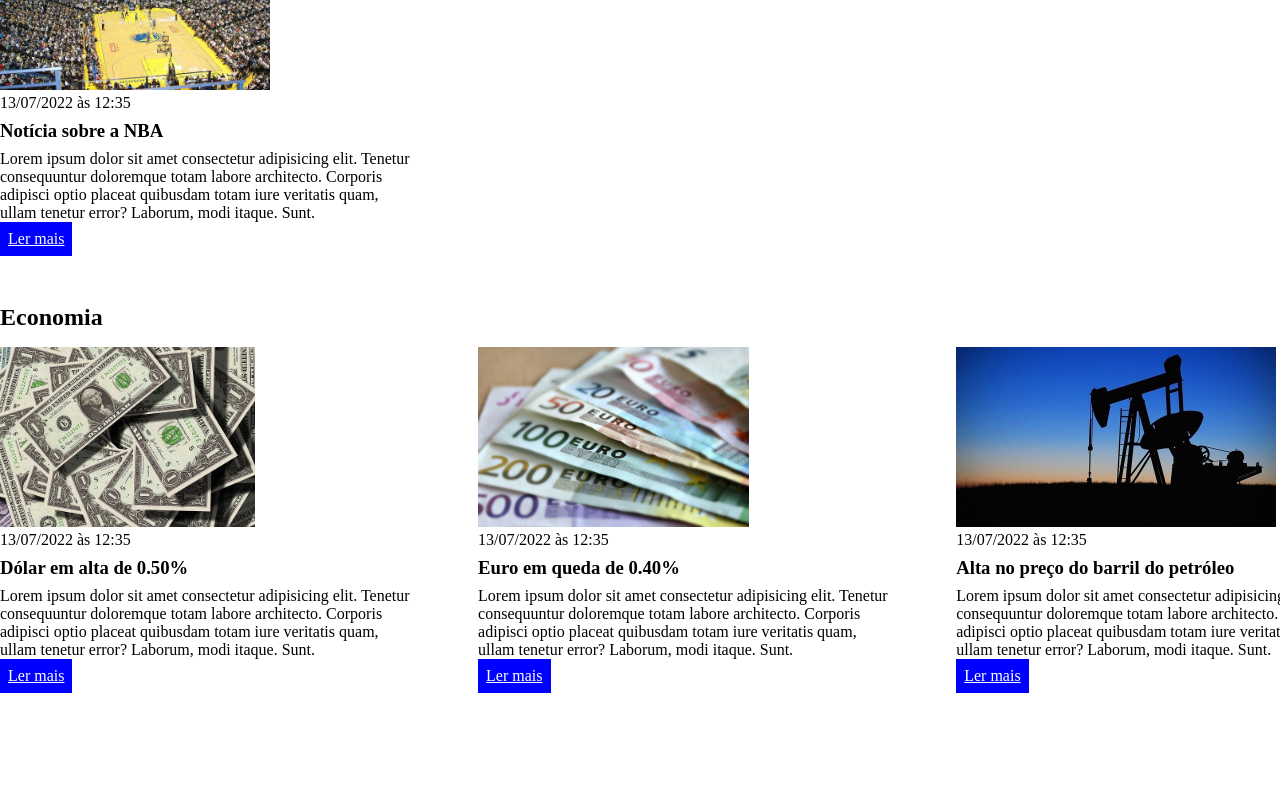
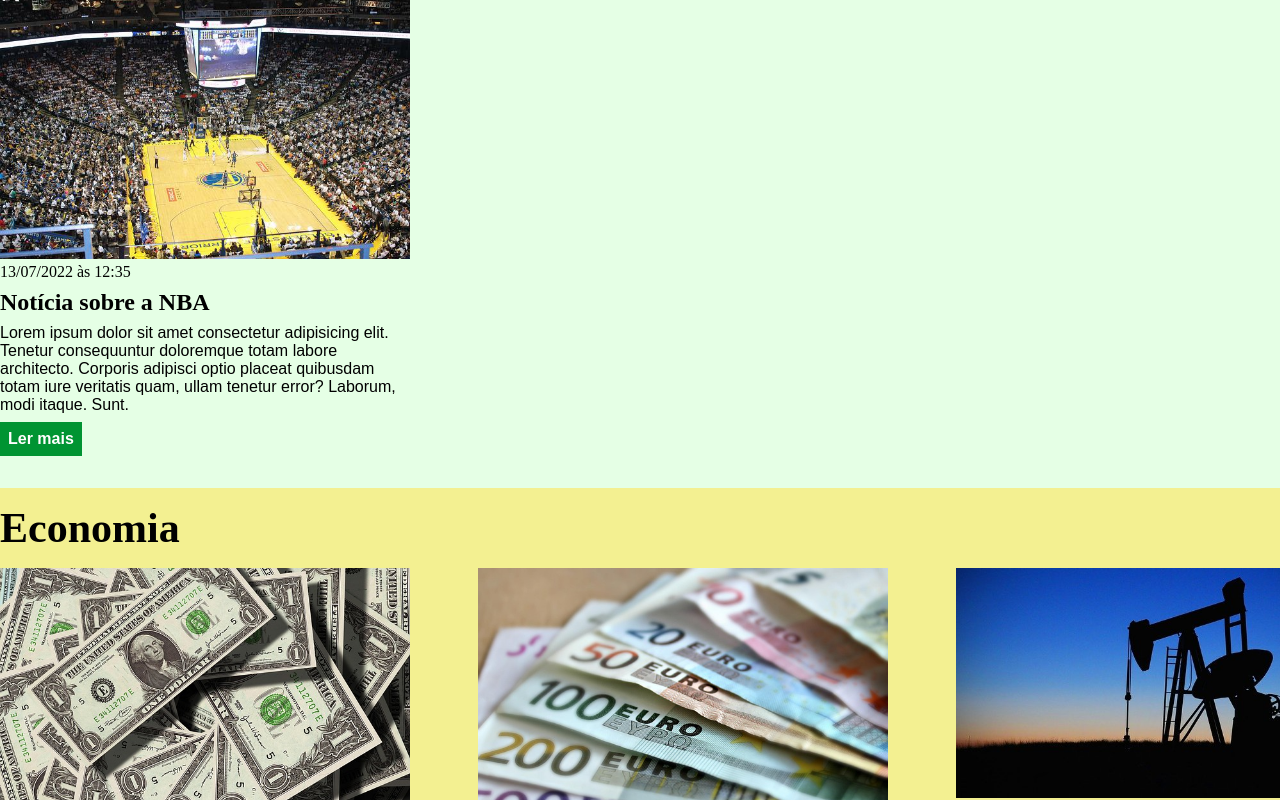
Before and after one commit to brenan-araujo/Praticando-EBAC, a plain HTML site: page index.html in a window 1280 px wide. Shown: the part 580-1380 px from the top of the page. Before the commit the page ends 1305 px from the top, so only its background shows below. Drawn offline with Linux system fonts and the light colour scheme.

Commit message:
atualizando 24/10

```diff
--- a/index.html
+++ b/index.html
@@ -24,7 +24,7 @@
         </div>
     </header>
 
-    <section>
+    <section id="sports">
         <div class="container">
             <h2>Esportes</h2>
             <div class="articles">
--- a/main.css
+++ b/main.css
@@ -5,6 +5,7 @@
 }
 
 body > header{
+    display: none;
     background-color: #2f3640;
     padding: 16px 0;
     color: #f5f6fa;
@@ -18,10 +19,15 @@
 
 header li{
     display: inline;
+    font-family: Arial, Helvetica, sans-serif;
+    font-weight: bold;
+    margin-left: 16px;
+
 }
 
 header li a{
     color: #f5f6fa;
+    text-decoration: none;
 }
 .container{
     width: 1366px;
@@ -35,7 +41,8 @@
 }
 
 .articles article img{
-height: 180px;
+/*height: 180px;*/
+width: 100%;
 
 }
 
@@ -62,4 +69,41 @@
     color: #fff;
     padding: 8px;
     display: inline-block;
+    text-decoration: none;
+    font-weight: bold;
+    margin-top: 8px;
 }
+
+.articles article a:hover{
+    text-decoration: underline;
+
+}
+
+.articles article p,
+.articles article a{
+    font-family: Arial, Helvetica, sans-serif;
+}
+
+.articles article h3{
+    font-size: 24px;
+}
+
+section h2{
+    font-size: 42px;
+}
+
+#sports{
+    background-color: rgba(0,255,0,0.1);
+}
+
+#sports .articles article a{
+    background-color:#009432 ;
+}
+
+#economy {
+    background-color: #f3f091;
+}
+
+#economy .articles article a{
+background-color: #ff9900;
+}
```
